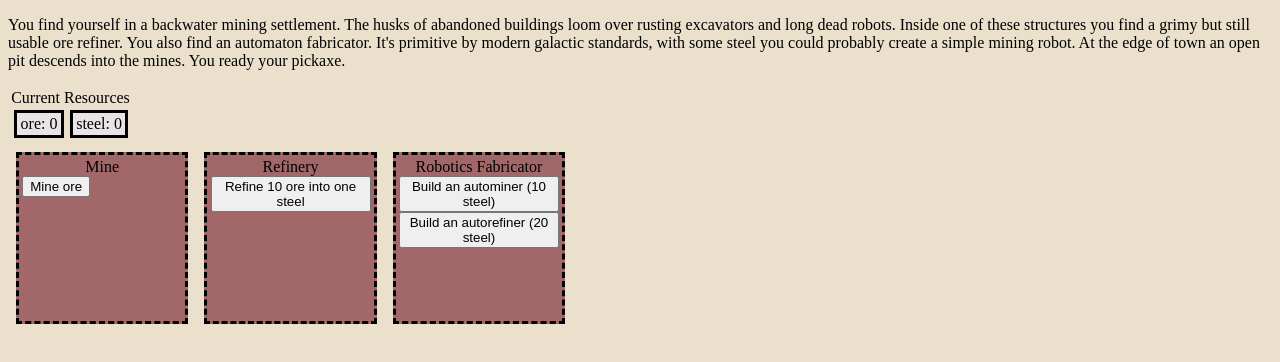
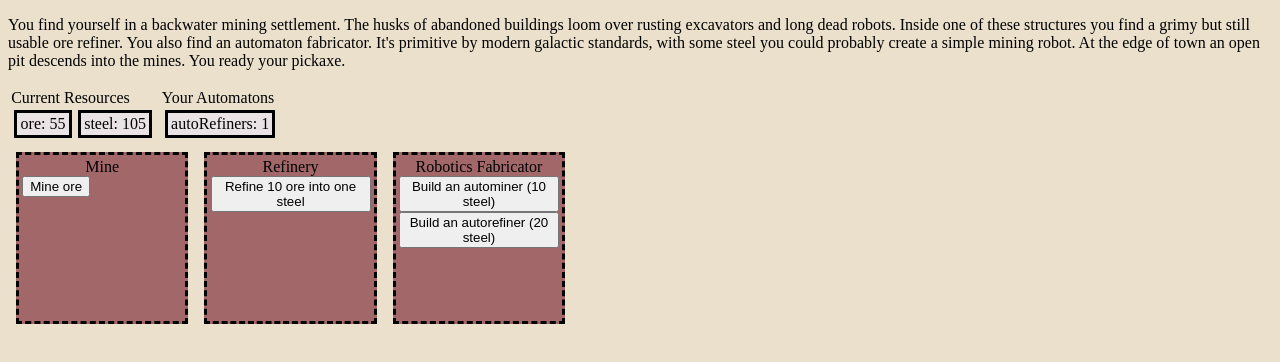
Before and after one commit to michaelwhittemore/vue-clicker-game, a Vue app: page / in a window 1280 px wide. Shown: the top 362 px of the page. Built offline with nearby package versions, Linux system fonts and the light colour scheme.

Commit message:
auto refiners work

```diff
--- a/src/components/BuyAutomaton.vue
+++ b/src/components/BuyAutomaton.vue
@@ -1,4 +1,5 @@
 <script setup lang="ts">
+import { computed } from 'vue';
 import { stateStorage } from '@/typescript/stateStorage';
 import type { ValidAutomatons, ValidResources } from '@/typescript/gameTypes';
 
@@ -7,7 +8,7 @@ const props = defineProps<{
     automatonType: ValidAutomatons,
 }>()
 let costResource: ValidResources;
-let costQuantity: Number;
+let costQuantity: number;
 switch (props.automatonType){
     case 'autominer':
         costResource = 'steel';
@@ -21,19 +22,19 @@ switch (props.automatonType){
         console.error('Unknown automatonType')
         break;
 }
+const computedHasEnoughResources = computed(() => {
+    return stateStorage.resources[costResource] < costQuantity
+})
 const onClickHandler = () => {
     // need to check if we have enough resources
-    if (stateStorage.resources.steel < 10) {
-        console.warn('This should be a warning somewhere')
-
-    }
     stateStorage.automatons.autoMiners++;
     stateStorage.resources.steel -= 10;
 }
 </script>
 
 <template>
-    <button @click="onClickHandler"> Build an {{ automatonType }} ({{ costQuantity }} {{ costResource }})</button>
+    <button @click="onClickHandler" :disabled="computedHasEnoughResources">
+        Build an {{ automatonType }} ({{ costQuantity }} {{ costResource }})</button>
 
 </template>
 
--- a/src/components/GenericResourceDisplay.vue
+++ b/src/components/GenericResourceDisplay.vue
@@ -1,8 +1,8 @@
 <script setup lang="ts">
-const props = defineProps({
-    resourceName: String,
-    resourceAmount: Number,
-})
+const props = defineProps<{
+    resourceName: string,
+    resourceAmount: number,
+}>()
 </script>
 
 <template>
--- a/src/components/LocationComponent.vue
+++ b/src/components/LocationComponent.vue
@@ -1,9 +1,9 @@
 <script setup lang="ts">
 import { ref } from 'vue';
-const props = defineProps({
-    locationName: String,
-    // colorScheme: String,
-})
+const props = defineProps<{
+    locationName: string,
+    // colorScheme: string,
+}>()
 </script>
 
 <template>
--- a/src/typescript/gameLoop.ts
+++ b/src/typescript/gameLoop.ts
@@ -5,7 +5,24 @@ const initGameLoop = (stateStorage: StateStorageObject, interval: number = 1000)
     const executeGameTick = () => {
         console.log('stateStorage:', stateStorage)
         // todo - make this fire less often, in general we will need a rate
-        stateStorage.resources.ore += stateStorage.automatons.autoMiners
+        // Assignments make it easier to write without access three deep props - remember these
+        // are read-only this way
+        const { ore, steel } = stateStorage.resources;
+        const { autoMiners, autoRefiners } = stateStorage.automatons;
+        // Auto miners
+        {
+            stateStorage.resources.ore += autoMiners;
+        }
+        // Auto refiners
+        {
+            // The maxRefineFromOre should always be zero or a positive integer
+            let maxRefineFromOre = Math.floor(ore / 10)
+            maxRefineFromOre = maxRefineFromOre > 0 ? maxRefineFromOre : 0;
+            const amountOfSteelToRefine = Math.min(maxRefineFromOre, autoRefiners);
+            stateStorage.resources.ore -= 10 * amountOfSteelToRefine;
+            stateStorage.resources.steel += amountOfSteelToRefine;
+        }
+
     }
     setInterval(executeGameTick, interval)
 }
--- a/src/typescript/gameTypes.ts
+++ b/src/typescript/gameTypes.ts
@@ -1,4 +1,4 @@
 // Might want to rename this file
 export type ValidAutomatons = 'autominer' | 'autorefiner';
 export type ValidResources = 'ore' | 'steel';
-// need resource types
+export type ValidSkills = 'mining' | 'electronics';
--- a/src/typescript/stateStorage.ts
+++ b/src/typescript/stateStorage.ts
@@ -1,6 +1,9 @@
 import { reactive } from 'vue'
 
-
+export interface Skill {
+    level: number,
+    experience: number
+};
 export interface StateStorageObject {
     automatons: {
         autoMiners: number,
@@ -10,6 +13,10 @@ export interface StateStorageObject {
         ore: number,
         steel: number,
     },
+    skills: {
+        mining?: Skill,
+        electronics?: Skill,
+    }
     goods?: object,
     technologies?: object,
 }
@@ -17,11 +24,14 @@ export interface StateStorageObject {
 const stateStorageObject: StateStorageObject = {
     automatons: {
         autoMiners: 0,
-        autoRefiners: 0,
+        autoRefiners: 1,
     },
     resources: {
-        ore: 0,
-        steel: 0,
+        ore: 105,
+        steel: 100,
+    },
+    skills: {
+
     },
     goods: {},
     technologies: {},
```
Also changed, not shown: 1 other file (tests, documents, lock files or other folders).
